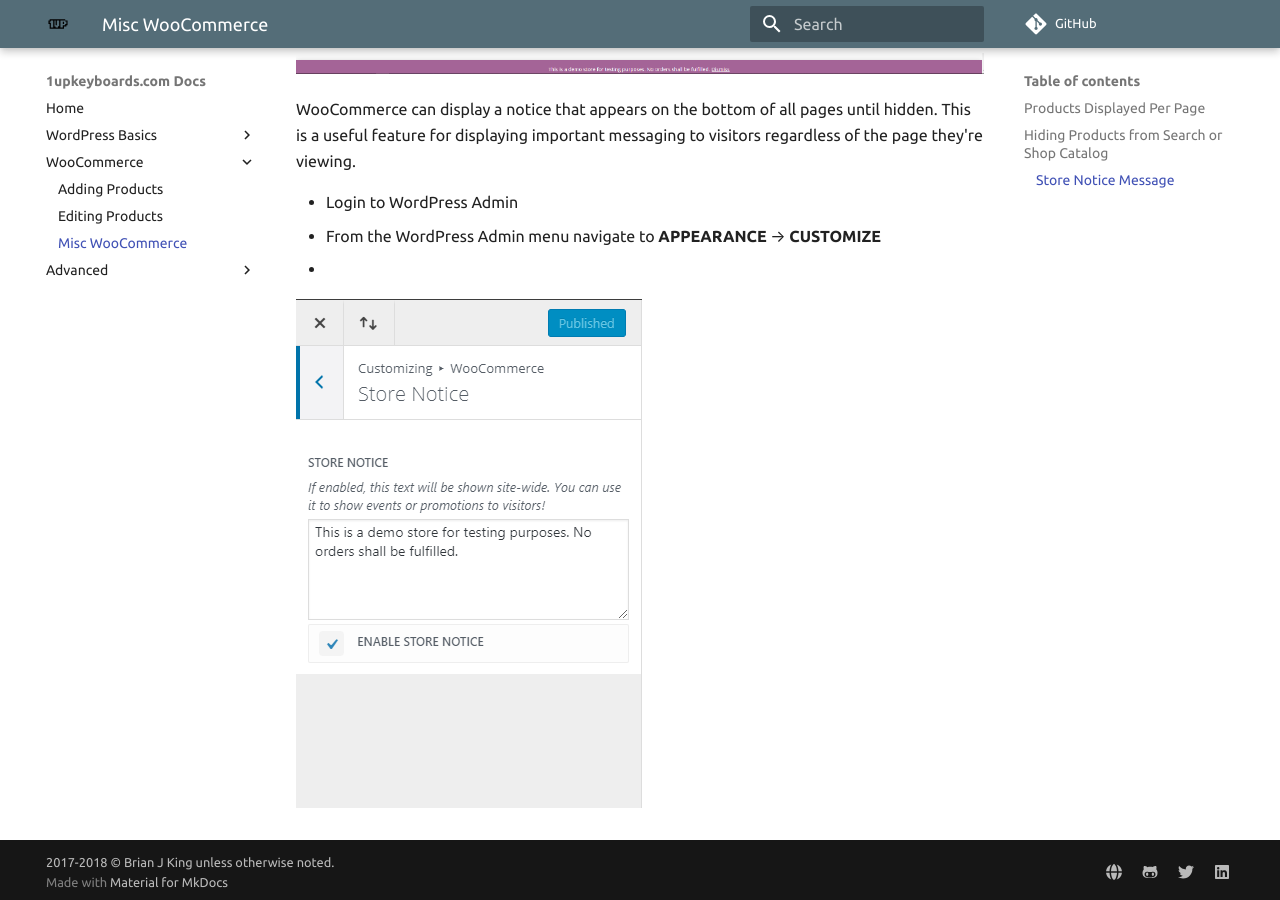
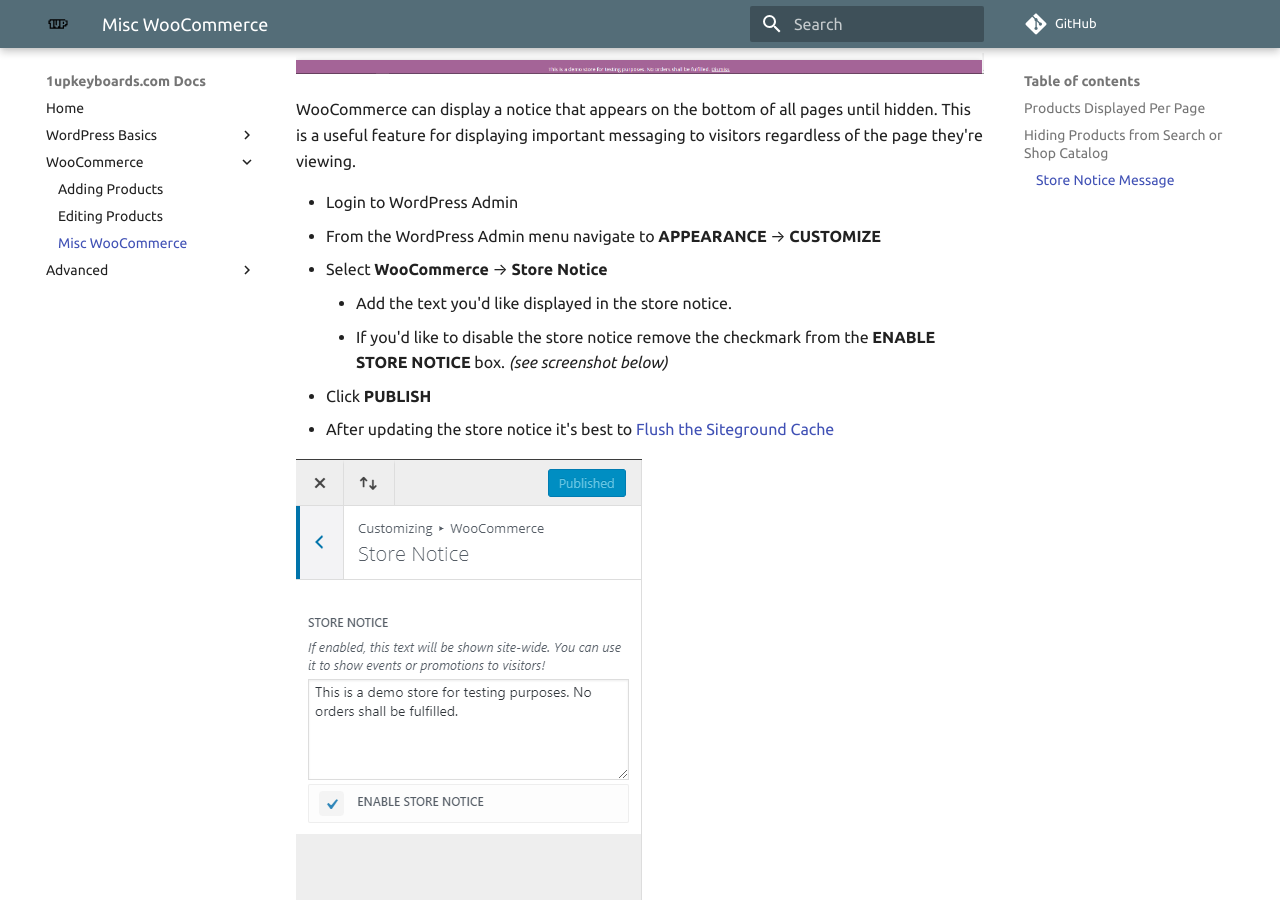
Before and after one commit to brianjking/1upkeyboard-docs, an MkDocs documentation site: the page built from docs/woocommerce/misc-woocommerce.md, in a window 1280 px wide and 900 px high, scrolled down 851 px. Built offline with MkDocs 1.6.1 and Material for MkDocs 9.7.7, drawn with Linux system fonts in a browser that asks for light colours; comment, search, counter and statistics services are not loaded; old or Windows-style settings are respelled for this version of MkDocs.

Commit message:
Update store notice

```diff
--- a/docs/woocommerce/misc-woocommerce.md
+++ b/docs/woocommerce/misc-woocommerce.md
@@ -28,7 +28,11 @@
 
 * Login to WordPress Admin
 * From the WordPress Admin menu navigate to **APPEARANCE** --> **CUSTOMIZE**
-*
+* Select **WooCommerce** --> **Store Notice**
+	* Add the text you'd like displayed in the store notice.
+	* If you'd like to disable the store notice remove the checkmark from the **ENABLE STORE NOTICE** box. _(see screenshot below)_
+* Click **PUBLISH**
+* After updating the store notice it's best to [Flush the Siteground Cache](https://brianjking.github.io/1upkeyboard-docs/wordpress-basics/flush-cache/)
 
 
 ![WooCommerce Store Notice](../images/woo-store-notice-customizer.png)
```
